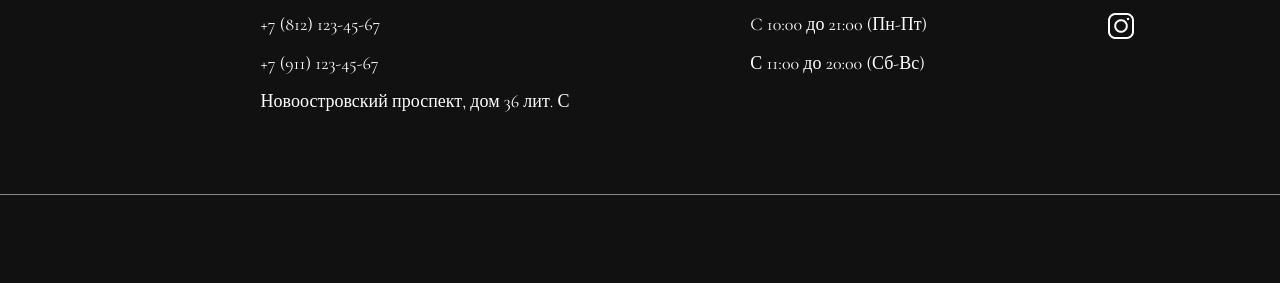
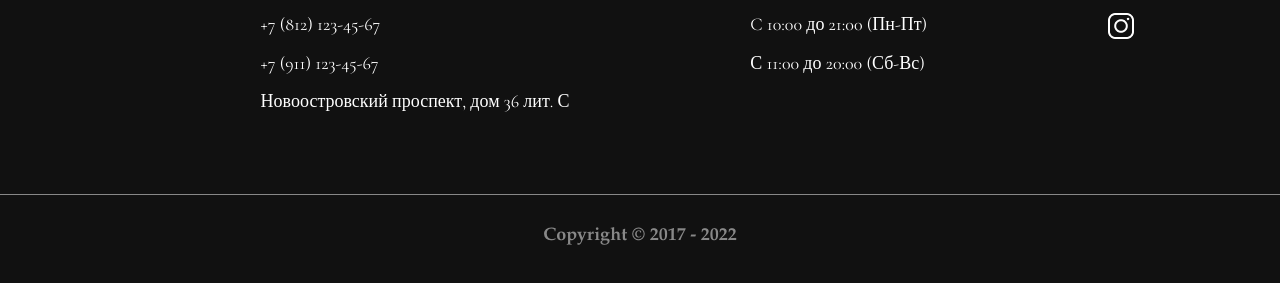
Before and after one commit to Garik9402/Delote-Beauty, a plain HTML site: page index.html in a window 1280 px wide. Shown: the part 4703-4986 px from the top of the page. Before the commit the page ends 4947 px from the top, so only its background shows below. Drawn offline with nearby package versions, Linux system fonts and the light colour scheme.

Commit message:
footer-bottom add;)

```diff
--- a/css/styles.scss
+++ b/css/styles.scss
@@ -522,7 +522,7 @@ body {
         background-color: #FFFFFF;
         opacity: 0.5;
     }
-    &__inner {
+    &__top-inner {
         max-width: inherit;
         width: inherit;
         display: flex;
@@ -563,3 +563,22 @@ body {
     &__instagram-link {}
     &__instagram-icon {}
 }
+
+.footer-bottom-w {
+    width: 100%;
+    padding-top: 30px;
+}
+
+.footer-bottom {
+    max-width: 1290px;
+    width: 100%;
+    margin: 0 auto;
+    display: flex;
+    justify-content: center;
+    &__Copyright {
+        @extend %fonts__Garamond-700;
+        font-size: 18px;
+        line-height: 140%;
+        opacity: 0.5;
+    }
+}
--- a/index.html
+++ b/index.html
@@ -200,7 +200,7 @@
         </section>
         <section class="footer-w">
             <div class="footer">
-                <div class="footer__inner">
+                <div class="footer__top-inner">
                     <a href="#" class="footer__icon-link">
                         <img src="images/horseshoe.png" alt="horseshoe" class="footer__icon">
                     </a>
@@ -222,15 +222,19 @@
                         <a href="#" class="footer__instagram-link">
                             <img src="images/icon-instagram.png" alt="instagram" class="footer__instagram-icon">
                         </a>
-
-
                     </div>
                 </div>
+            </div>
+            <div class="footer-bottom-w">
+                <div class="footer-bottom">
+                    <p class="footer-bottom__Copyright">Copyright © 2017 - 2022</p>
+                </div>
+            </div>
         </section>
-        </div>
-        <script src="https://code.jquery.com/jquery-3.6.0.min.js"></script>
-        <script src="js/slick.min.js"></script>
-        <script src="js/script.js"></script>
+    </div>
+    <script src="https://code.jquery.com/jquery-3.6.0.min.js"></script>
+    <script src="js/slick.min.js"></script>
+    <script src="js/script.js"></script>
 </body>
 
 </html>
```
Also changed, not shown: css/styles.css, 1 other file.
